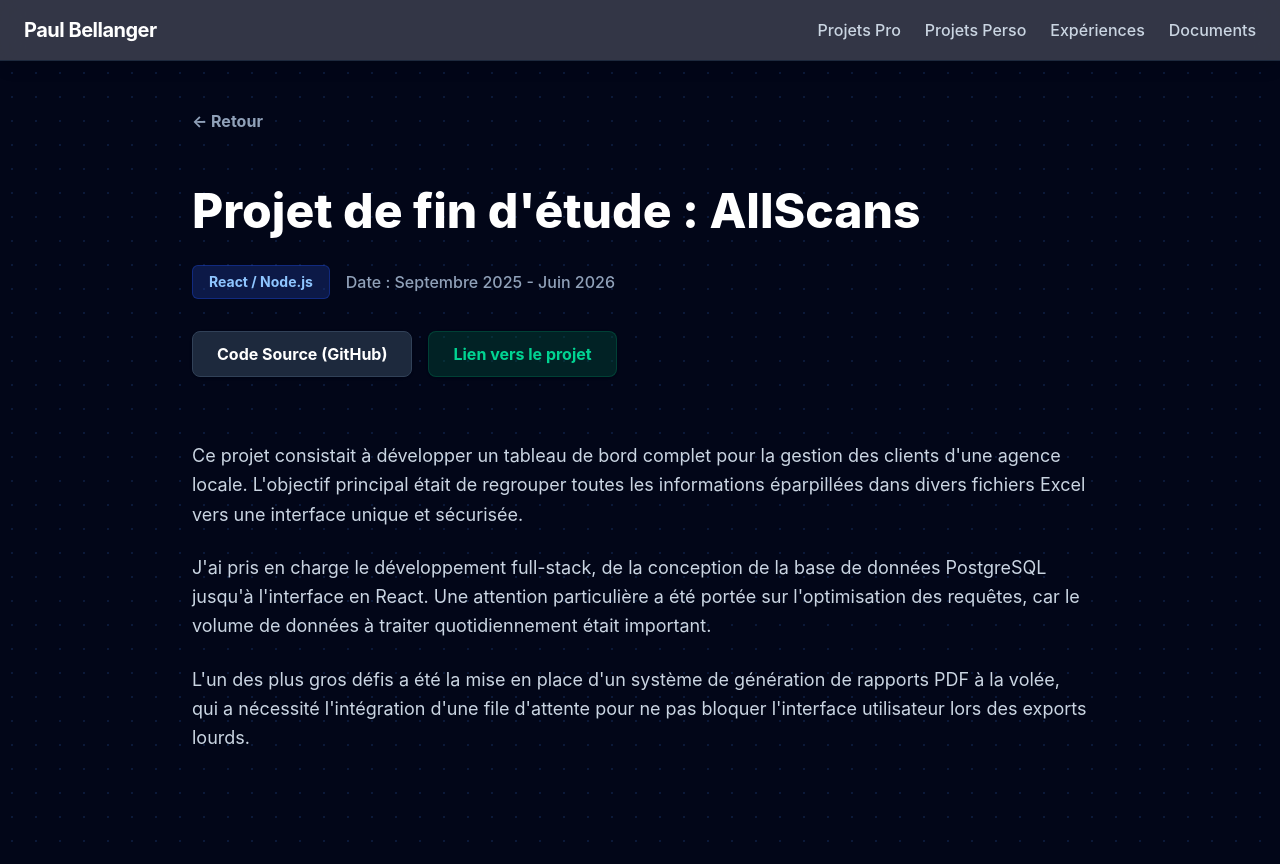
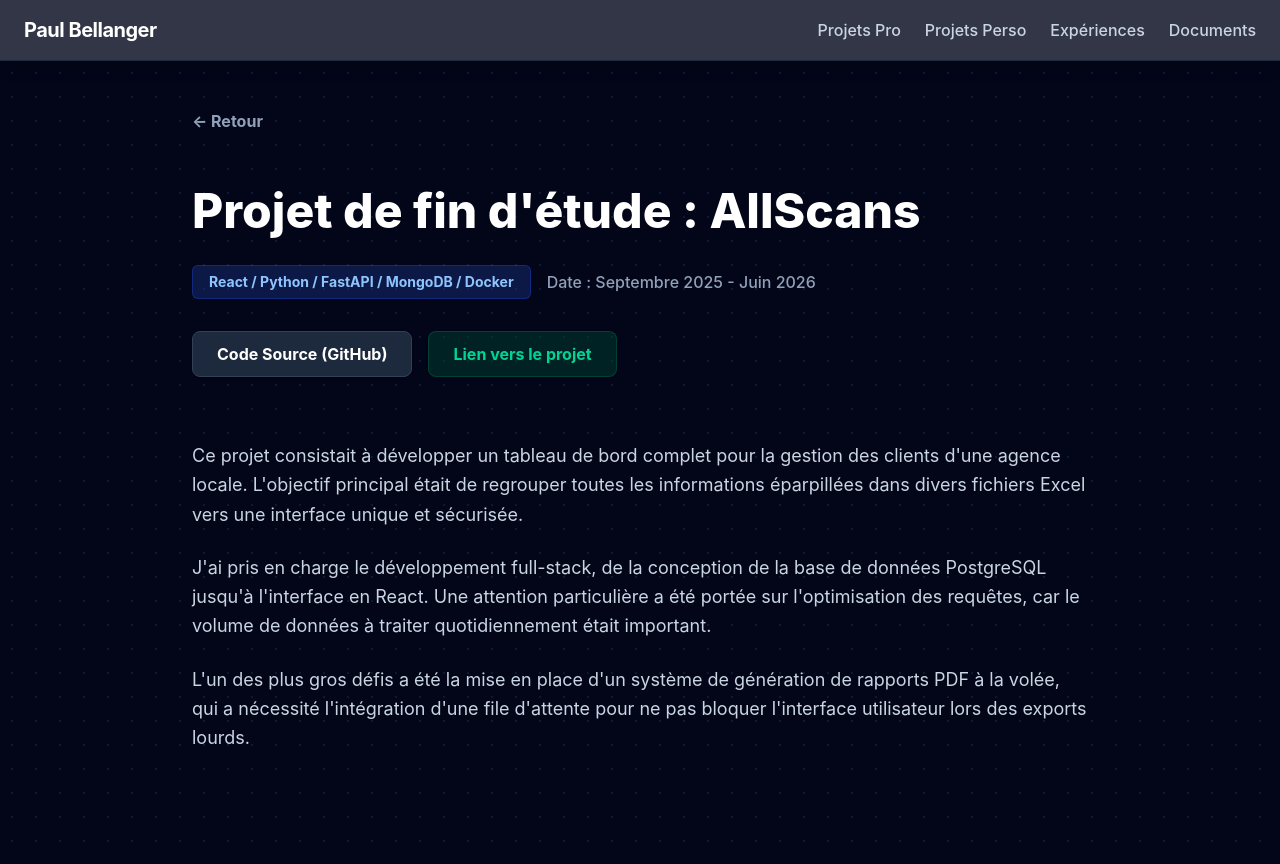
Before and after one commit to Methdec/Portfolio, a React (Vite) app: page /projet/allscans in a window 1280 px wide. Built offline with nearby package versions, Linux system fonts and the light colour scheme.

Commit message:
test mise a jour vercel

```diff
--- a/src/data/projects.js
+++ b/src/data/projects.js
@@ -5,7 +5,7 @@ export const projectsData = {
     {
       id: 'allscans',
       title: 'Projet de fin d\'étude : AllScans',
-      tech: 'React / Node.js',
+      tech: 'React / Python / FastAPI / MongoDB / Docker',
       date: 'Septembre 2025 - Juin 2026',
       images: [
         'https://via.placeholder.com/800x400?text=Dashboard+Image+1',
```
